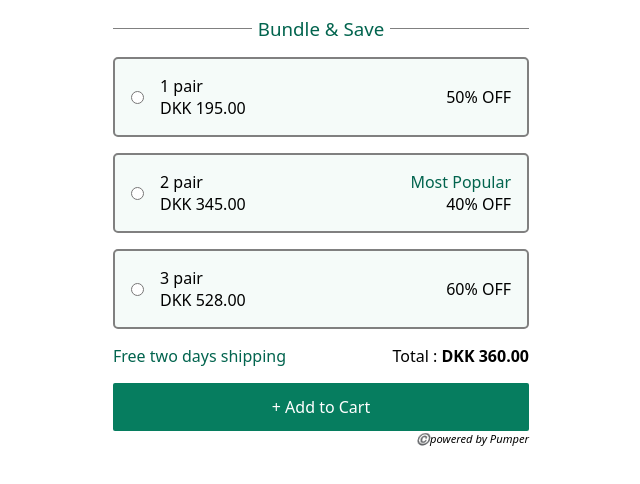
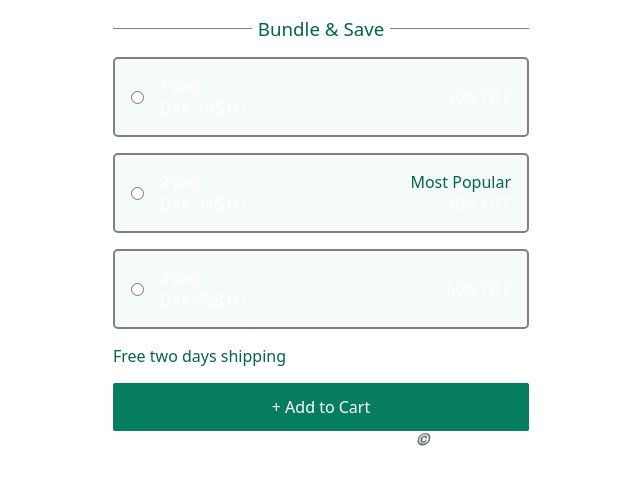
Before and after one commit to atul3617/Add_to_cart_page, a plain HTML site: page index.html in a window 1280 px wide. Shown: the whole page, without its empty margins (319-959 px from the left). Drawn offline with Linux system fonts and the light colour scheme.

Commit message:
Update style.css

```diff
--- a/style.css
+++ b/style.css
@@ -4,6 +4,9 @@
   box-sizing: border-box;
   font-family: system-ui, -apple-system, BlinkMacSystemFont, "Segoe UI", Roboto,
     Oxygen, Ubuntu, Cantarell, "Open Sans", "Helvetica Neue", sans-serif;
+}
+body{
+  color:#fff;
 }
 
 .task__container {
```
